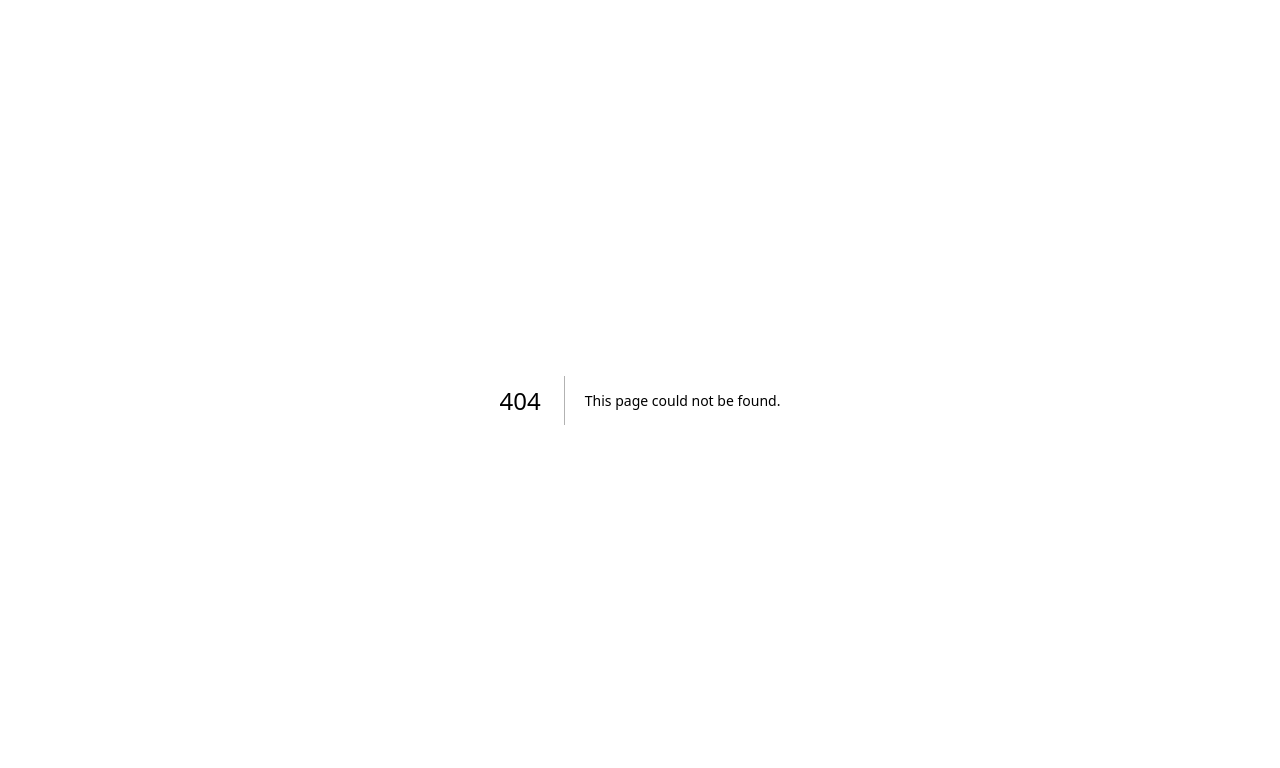
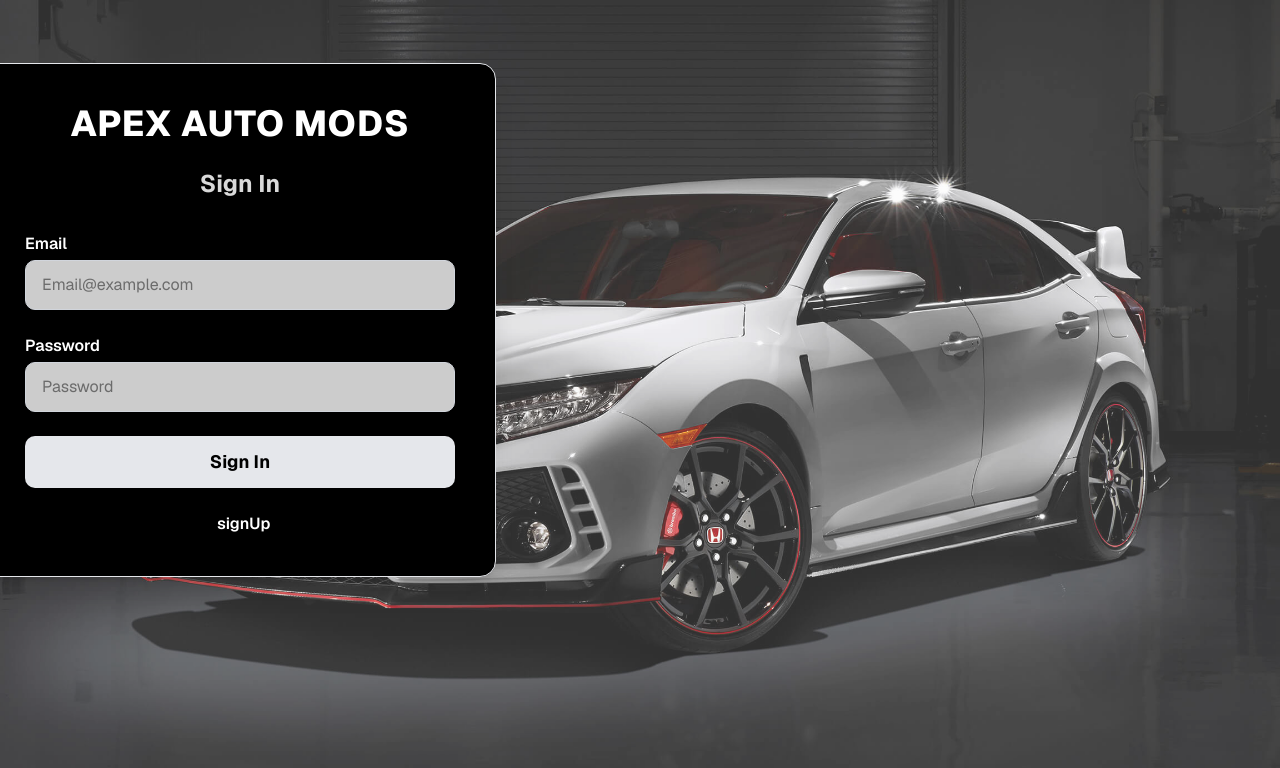
Before and after one commit to TharinduDakshina/Apex-Auto_Mode-Garage, a Next.js app: page /components/signIn in a window 1280 px wide. Before the commit this address had no page. Shown: the top 768 px of the page. Built offline with nearby package versions, Linux system fonts and the light colour scheme.

Commit message:
desine authentication UIs and navigate the landing page, signIn and signUp pages

```diff
--- a/app/components/landingPage/ctaSection.tsx
+++ b/app/components/landingPage/ctaSection.tsx
@@ -1,9 +1,17 @@
+"use client"
+
+import {useRouter} from "next/navigation";
+
 export default function CTASection() {
+    const  router = useRouter();
     return (
         <section className="container mx-auto px-16 py-16 flex justify-center">
             <div className="flex flex-col items-center">
                 <h2 className="text-4xl font-bold text-gray-900 mb-8">GET STARTED</h2>
-                <button className="bg-red-600 text-white px-8 py-4 rounded-lg text-lg font-semibold hover:bg-red-700 transition-colors shadow-lg">
+                <button
+                    className="bg-red-600 text-white px-8 py-4 cursor-pointer rounded-lg text-lg font-semibold hover:bg-red-700 transition-colors shadow-lg"
+                    onClick={() => {router.push(`/components/signIn`)}}
+                >
                     Customize Your Car
                 </button>
                 <p className="text-xl text-gray-700 mt-8">
--- /dev/null
+++ b/app/components/signIn/page.tsx
@@ -0,0 +1,7 @@
+import SignIn from "@/app/components/signIn/signIn";
+
+export default function SignInPage() {
+    return (
+        <SignIn/>
+    )
+}
--- /dev/null
+++ b/app/components/signIn/signIn.tsx
@@ -0,0 +1,59 @@
+"use client"
+
+import {useRouter} from "next/navigation";
+
+export default function SignIn() {
+    const router = useRouter()
+    return (
+        <div className="min-h-screen flex justify-center items-center">
+
+            <img
+                src="../cars/honda_civic.jpg"
+                alt="background-image"
+                className="absolute inset-0 w-full h-full object-cover opacity-80"
+            />
+
+            <div className="relative right-100 bottom-20 z-10 bg-black backdrop-blur-md border border-gray-200 rounded-2xl shadow-xl p-10 w-full max-w-lg mx-auto">
+                <h1 className="text-4xl font-extrabold text-center mb-6 text-white tracking-wide uppercase">
+                    Apex Auto Mods
+                </h1>
+                <h2 className="text-2xl font-bold text-center mb-8 text-white/85">
+                    Sign In
+                </h2>
+
+                <form className="space-y-6">
+                    <div>
+                        <label className="block font-semibold mb-1 text-white">Email</label>
+                        <input
+                            type="email"
+                            className="w-full bg-white/80 border border-gray-300 rounded-lg px-4 py-3 focus:ring-2 focus:ring-gray-500 focus:outline-none"
+                            placeholder="Email@example.com"
+                        />
+                    </div>
+
+                    <div>
+                        <label className="block font-semibold mb-1 text-white">Password</label>
+                        <input
+                            type="password"
+                            className="w-full bg-white/80 border border-gray-300 rounded-lg px-4 py-3 focus:ring-2 focus:ring-gray-600 focus:outline-none"
+                            placeholder="Password"
+                        />
+                    </div>
+
+                    <button
+                        className="w-full bg-gray-200 text-black py-3 rounded-lg font-bold text-lg cursor-pointer hover:bg-red-700 transition shadow-md hover:text-white"
+                    >
+                        Sign In
+                    </button>
+
+                    <div>
+                        <label
+                            className="relative left-48 font-semibold mb-1 text-white cursor-pointer hover:underline"
+                            onClick={() => {router.push(`/components/signUp`)}}
+                        >signUp</label>
+                    </div>
+                </form>
+            </div>
+        </div>
+    )
+}
--- /dev/null
+++ b/app/components/signUp/page.tsx
@@ -0,0 +1,7 @@
+import SignUp from "@/app/components/signUp/signUp";
+
+export default function SignUpPage() {
+    return (
+        <SignUp/>
+    )
+}
--- /dev/null
+++ b/app/components/signUp/signUp.tsx
@@ -0,0 +1,53 @@
+export default function SignUp() {
+    return (
+        <div className="min-h-screen flex justify-center items-center">
+
+            <img
+                src="../cars/honda_civic.jpg"
+                alt="background-image"
+                className="absolute inset-0 w-full h-full object-cover opacity-80"
+            />
+
+            <div className="relative bg-black right-100 z-10 border border-gray-200 rounded-2xl shadow-xl p-10 w-full max-w-lg mx-auto">
+                <h1 className="text-4xl font-extrabold text-center mb-6 text-white tracking-wide uppercase">Apex Auto
+                    Mods</h1>
+                <h2 className="text-2xl font-bold text-center mb-8 text-white/85">Create Account</h2>
+
+                <form className="space-y-6">
+                    <div>
+                        <label className="block font-semibold mb-1 text-white">Full Name</label>
+                        <input
+                            type="text"
+                            className="w-full bg-white/80 border border-gray-300 rounded-lg px-4 py-3 focus:ring-2 focus:ring-gray-600 focus:outline-none"
+                            placeholder="Jhone Pesta"
+                        />
+                    </div>
+
+                    <div>
+                        <label className="block font-semibold mb-1 text-white">Email</label>
+                        <input
+                            type="email"
+                            className="w-full bg-white/80 border border-gray-300 rounded-lg px-4 py-3 focus:ring-2 focus:ring-gray-600 focus:outline-none"
+                            placeholder="jhonepest@gmail.com"
+                        />
+                    </div>
+
+                    <div>
+                        <label className="block font-semibold mb-1 text-white">Password</label>
+                        <input
+                            type="password"
+                            className="w-full bg-white/80 border border-gray-300 rounded-lg px-4 py-3 focus:ring-2 focus:ring-gray-600 focus:outline-none"
+                            placeholder="Password"
+                        />
+                    </div>
+
+                    <button
+                        className="w-full bg-gray-200 cursor-pointer text-black py-3 rounded-lg font-bold text-lg hover:bg-red-700 transition shadow-md hover:text-white"
+                    >
+                        Sign Up
+                    </button>
+                </form>
+            </div>
+        </div>
+    )
+}
--- a/app/page.tsx
+++ b/app/page.tsx
@@ -1,4 +1,3 @@
-import {Dashboard} from "@/app/components/dashboard/dashboard";
 import LandingPage from "@/app/components/landingPage/landingPage";
 
 export default function Home() {
```
Also changed, not shown: public/cars/honda_civic.jpg (added).
